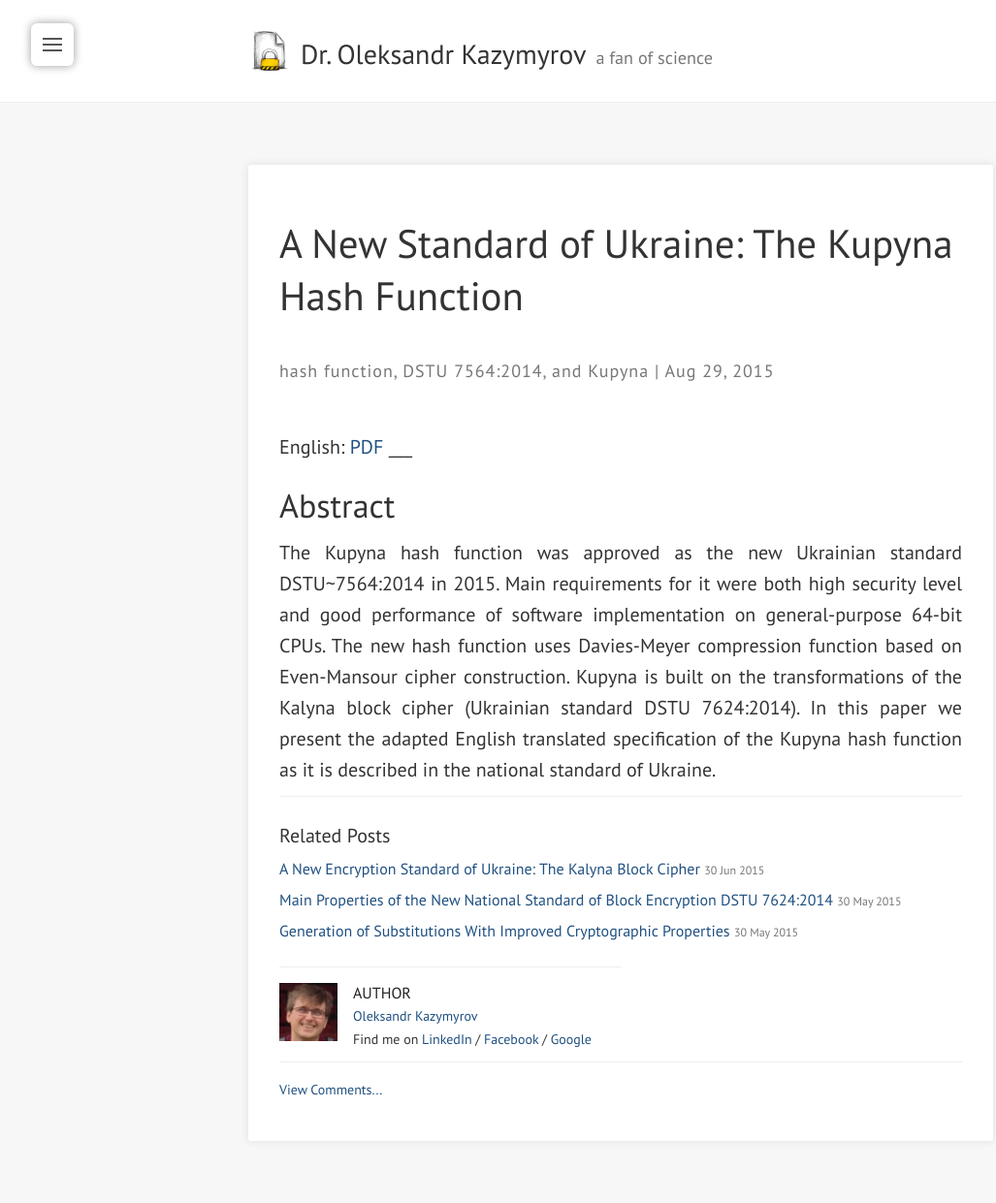
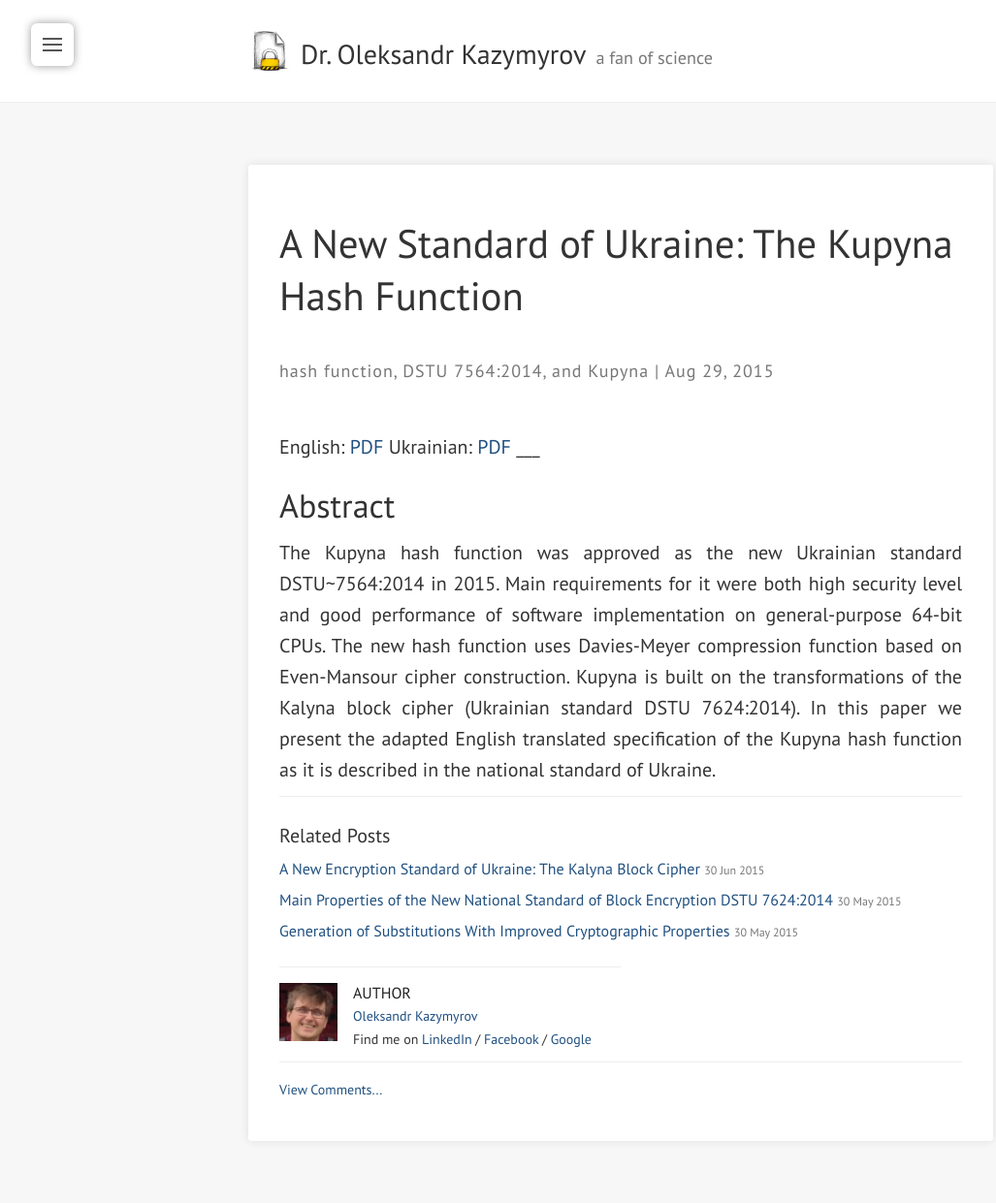
Before and after one commit to okazymyrov/okazymyrov.github.io, a Jekyll site: the page built from _posts/articles/2015/2015-08-29-A-New-Standard-of-Ukraine-The-Kupyna-Hash-Function-article.md, in a window 1280 px wide. Shown: the whole page at 97% size, without its empty margins (0-1027 px from the left). Built offline with Jekyll 4.4.1, drawn with Linux system fonts in a browser that asks for light colours; nearby versions of some CDN libraries; Markdown is read by kramdown in place of the engine named in the settings.

Commit message:
Added Ukrainian version of standards

```diff
--- a/_posts/articles/2015/2015-08-29-A-New-Standard-of-Ukraine-The-Kupyna-Hash-Function-article.md
+++ b/_posts/articles/2015/2015-08-29-A-New-Standard-of-Ukraine-The-Kupyna-Hash-Function-article.md
@@ -10,7 +10,7 @@ browser_title: "A New Standard of Ukraine: The Kupyna Hash Function"
 comments: true
 ---
 
-English: [PDF]({{ site.url }}/assets/attachments/articles/2015/099ec95c87865d268984ca1782cfb7.pdf)
+English: [PDF]({{ site.url }}/assets/attachments/articles/2015/099ec95c87865d268984ca1782cfb7.pdf) Ukrainian: [PDF]({{ site.url }}/assets/attachments/articles/2015/93064525cf203d83b7a391cd5253fb.pdf)
 ___
 
 <!--more-->
```
Also changed, not shown: _posts/articles/2015/2015-06-30-A-New-Encryption-Standard-of-Ukraine-The-Kalyna-Block-Cipher-article.md (+1 -1 lines), 2 other files.
